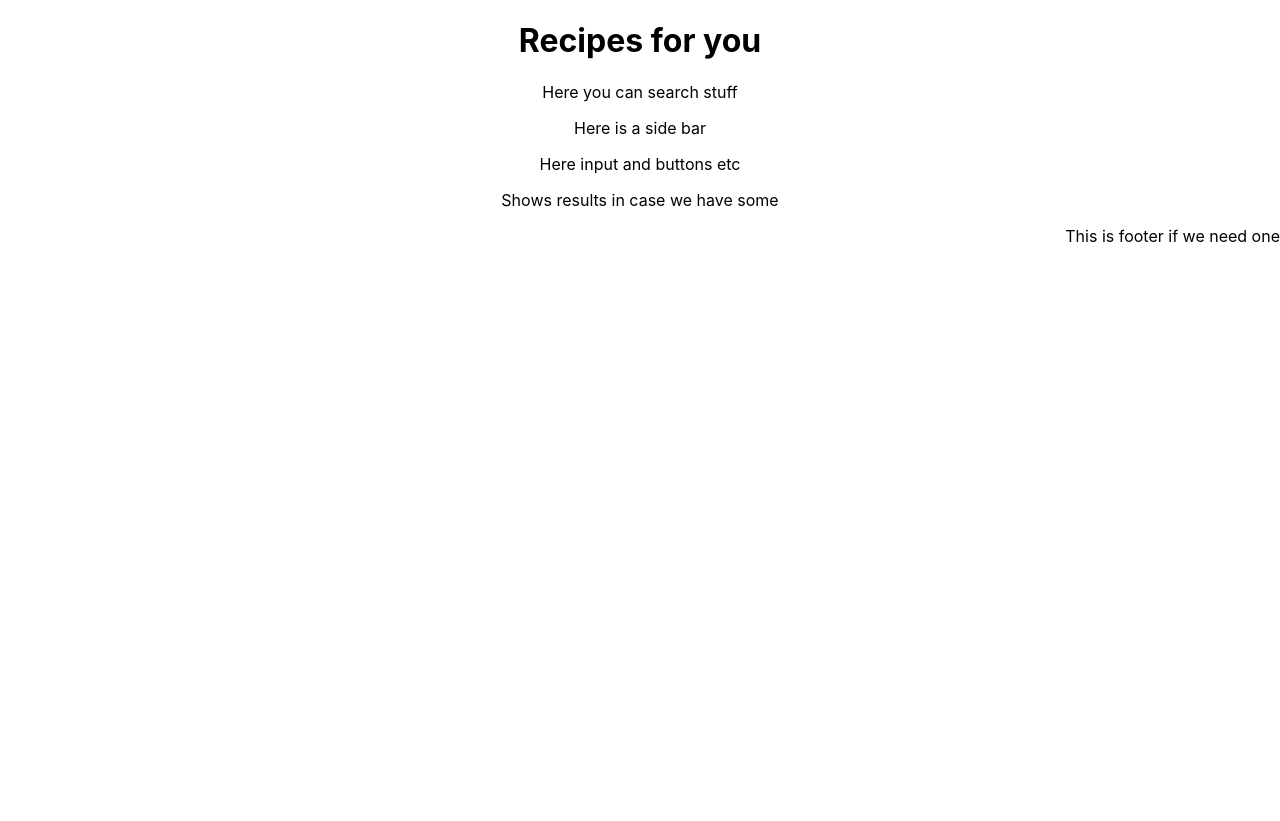
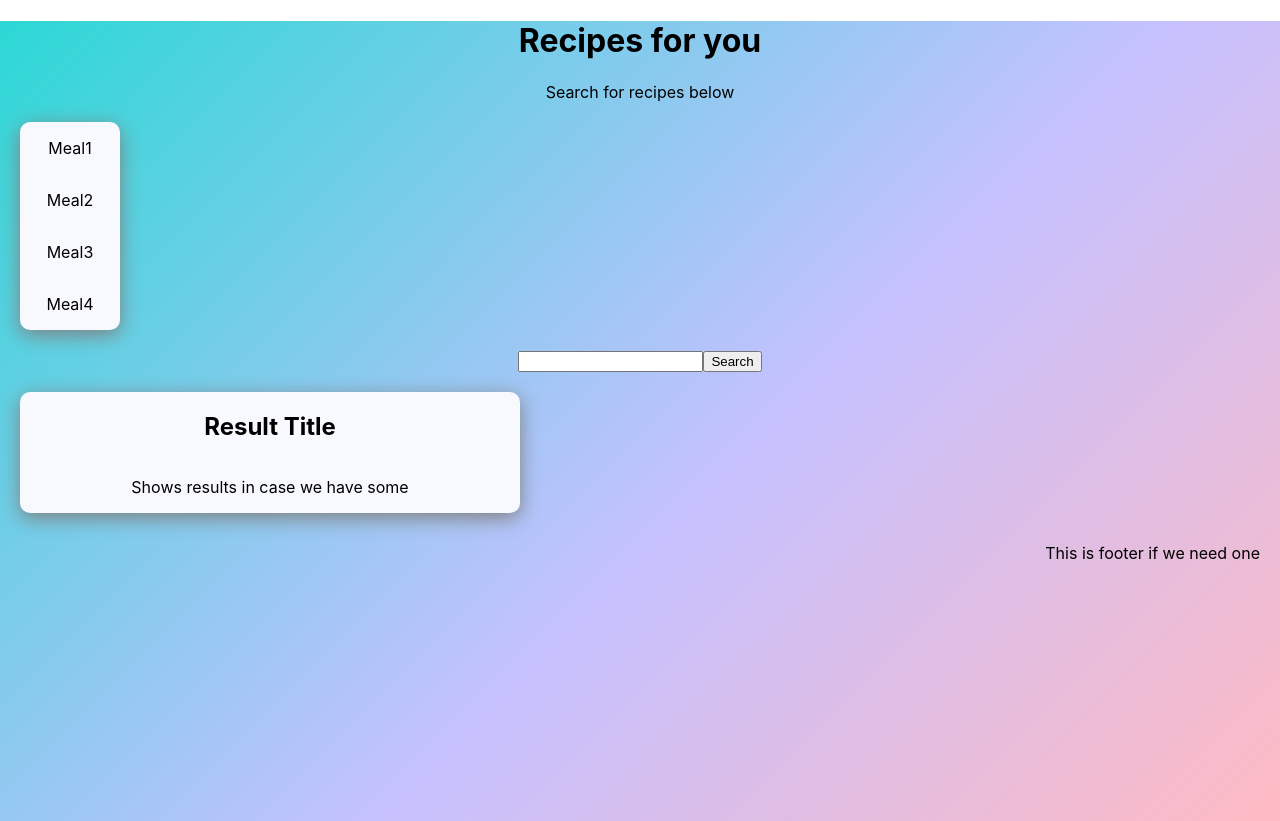
Before and after one commit to ylosmaki/RecipesReactFront, a React (Create React App) app: page / in a window 1280 px wide. Before the commit the page ends 800 px from the top, so only its background shows below. Built offline with nearby package versions, Linux system fonts and the light colour scheme.

Commit message:
kehitin .css -tiedostoa

```diff
--- a/src/App.css
+++ b/src/App.css
@@ -1,42 +1,50 @@
 .App {
+  min-height: 100vh;
   text-align: center;
+  background-image: linear-gradient(-225deg, #2CD8D5 0%, #C5C1FF 56%, #FFBAC3 100%);
+
+}
+.header {
 }
 
-.App-logo {
-  height: 40vmin;
-  pointer-events: none;
+.search{
+  alignment: top;
+  flex-wrap: wrap;
+  display: flex;
+  justify-content: center;
+  align-items: center;
+
 }
 
-@media (prefers-reduced-motion: no-preference) {
-  .App-logo {
-    animation: App-logo-spin infinite 20s linear;
-  }
+.results {
+  align-items: center;
+  border-radius: 10px;
+  width: 500px;
+  box-shadow: 0px 5px 20px grey;
+  margin: 20px;
+  display: flex;
+  flex-direction: column;
+  justify-content: space-around;
+  flex-wrap: wrap;
+  background-color: ghostwhite;
+
 }
 
-.App-header {
-  background-color: #282c34;
-  min-height: 100vh;
+.sidebar {
+  alignment: left;
+  width: 100px;
+  border-radius: 10px;
+  box-shadow: 0px 5px 20px grey;
+  margin: 20px;
   display: flex;
   flex-direction: column;
-  align-items: center;
-  justify-content: center;
-  font-size: calc(10px + 2vmin);
-  color: white;
+  justify-content: space-around;
+  flex-wrap: wrap;
+  background-color: ghostwhite;
+
 }
 
-.App-link {
-  color: #61dafb;
+.footer {
+  text-align: end;
+  padding: 10px 20px;
 }
-
-@keyframes App-logo-spin {
-  from {
-    transform: rotate(0deg);
-  }
-  to {
-    transform: rotate(360deg);
-  }
-}
-
-.bottom {
-  text-align: end;
-}
--- a/src/components/Footer.js
+++ b/src/components/Footer.js
@@ -2,7 +2,7 @@ import React from "react"
 
 function Footer() {
     return (
-        <div className={"bottom"}>
+        <div className={"footer"}>
             <footer>This is footer if we need one</footer>
         </div>
     )
--- a/src/components/Header.js
+++ b/src/components/Header.js
@@ -2,9 +2,9 @@ import React from "react"
 
 function Header() {
     return (
-        <div>
+        <div className={"header"}>
             <h1>Recipes for you</h1>
-            <p>Here you can search stuff</p>
+            <p>Search for recipes below</p>
         </div>
     )
 }
--- a/src/components/Results.js
+++ b/src/components/Results.js
@@ -2,8 +2,10 @@ import React from "react"
 
 function Results() {
     return (
-        <div>
+        <div className={"results"}>
+            <h2>Result Title</h2>
             <p>Shows results in case we have some</p>
+            <img src="" alt=""/>
         </div>
     )
 }
--- a/src/components/Search.js
+++ b/src/components/Search.js
@@ -2,9 +2,14 @@ import React from "react"
 
 function Search() {
     return (
-        <div>
-            <p>Here input and buttons etc</p>
+        <div className={"search"}>
+            <form className="search-form">
+                <input className="search-bar" type="text"/>
+                <button className="search-button" type="submit">
+                Search
+                </button>
+            </form>
         </div>
-    )
+    );
 }
 export default Search
--- a/src/components/Sidebar.js
+++ b/src/components/Sidebar.js
@@ -2,8 +2,11 @@ import React from "react"
 
 function Sidebar() {
     return (
-        <div>
-            <p>Here is a side bar</p>
+        <div className={"sidebar"}>
+            <p>Meal1</p>
+            <p>Meal2</p>
+            <p>Meal3</p>
+            <p>Meal4</p>
         </div>
     )
 }
```
